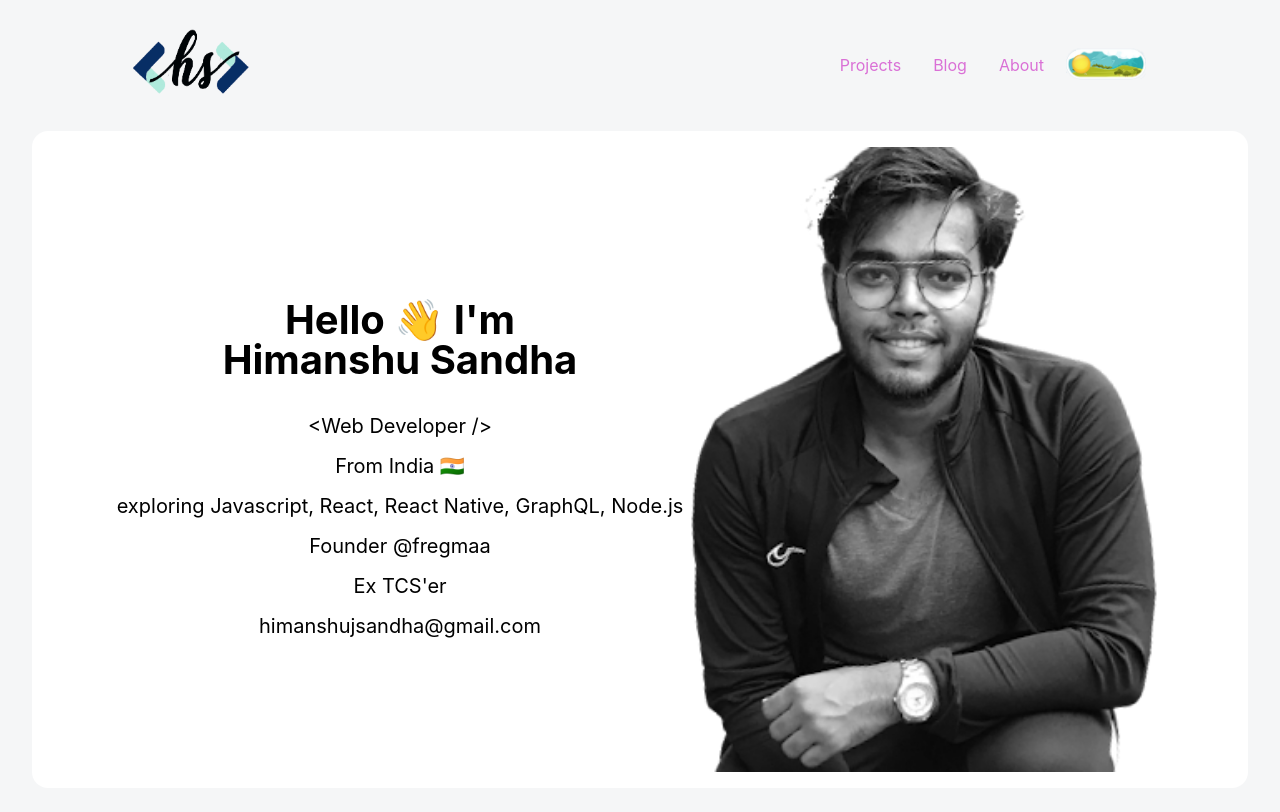
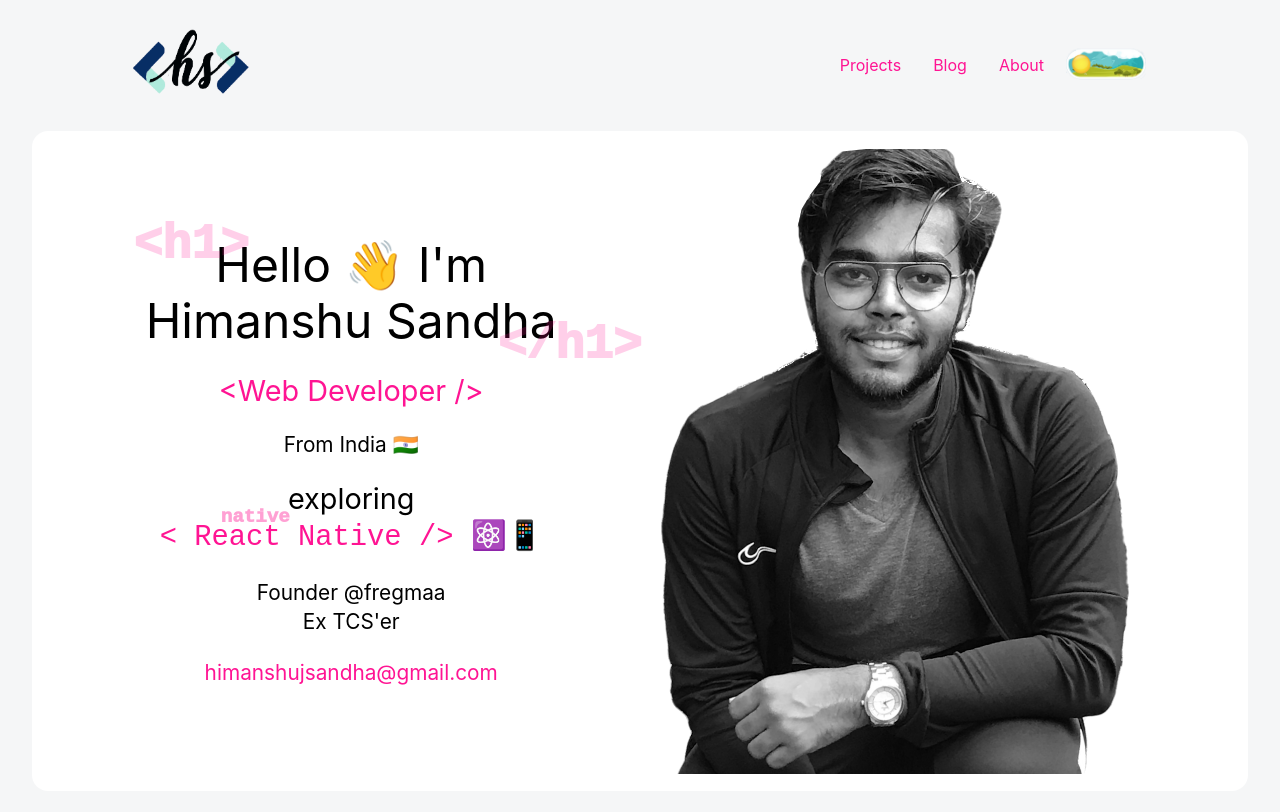
Before and after one commit to himanshusandha/himanshusandha.com, a React (Create React App) app: page / in a window 1280 px wide. Shown: the top 812 px of the page. Built offline with nearby package versions, Linux system fonts and the light colour scheme.

Commit message:
Updated UI for Intro.js component

```diff
--- a/src/components/Intro.js
+++ b/src/components/Intro.js
@@ -1,13 +1,48 @@
-import React from "react";
+import React, { useState, useEffect } from "react";
 import "../styles/components/Intro.css";
 import avtar from "../resources/avtar.png";
 
 function Intro() {
+  const exploringString = [
+    <code style={{ color: "var(--secondaryTextColor)" }}>
+      <div className="intro_content_lang_tag_up">{"JS"}</div>
+      {"{ Javascript() => {} }"}
+    </code>,
+    <code style={{ color: "var(--secondaryTextColor)" }}>
+      <div className="intro_content_lang_tag_up">{"useState"}</div>
+      {"< React /> ⚛️"}
+    </code>,
+    <code style={{ color: "var(--secondaryTextColor)" }}>
+      <div className="intro_content_lang_tag_up">{"native"}</div>
+      {"< React Native /> ⚛️📱"}
+    </code>,
+    <code style={{ color: "var(--secondaryTextColor)" }}>
+      <div className="intro_content_lang_tag_up">{"schema"}</div>
+      {"{ GraphQL } ✡️"}
+    </code>,
+    <code style={{ color: "var(--secondaryTextColor)" }}>
+      <div className="intro_content_lang_tag_up">{"server"}</div>
+      {"< Node.js /> 🌐"}
+    </code>,
+  ];
+
+  const [activeString, setActiveString] = useState(0);
+
+  useEffect(() => {
+    const interval = setInterval(() => {
+      setActiveString((activeString + 1) % exploringString.length);
+    }, 2500);
+    return () => {
+      clearInterval(interval);
+    };
+  }, [activeString, exploringString]);
+
   return (
     <React.Fragment>
       <div className="intro_base">
         <div className="intro_content">
-          <h1>
+          <div className="intro_content_name">
+            <div className="intro_content_tag_up">{"<h1>"}</div>
             Hello{" "}
             <span role="img" aria-label="wavingHand">
               👋
@@ -15,21 +50,25 @@ function Intro() {
             I'm
             <br />
             Himanshu Sandha
-          </h1>
-          {"<Web Developer />"}
-          <br />
+            <div className="intro_content_tag_down">{"</h1>"}</div>
+          </div>
+          <div className="intro_content_tech">{"<Web Developer />"}</div>
+          <div className="intro_content_location">
             From India{" "}
             <span role="img" aria-label="flagIndian">
               🇮🇳
             </span>
-          <br />
-          exploring Javascript, React, React Native, GraphQL, Node.js
-          <br />
+          </div>
+          <div className="intro_content_lang">
+            exploring <br />
+            {exploringString[activeString]}
+          </div>
+          <div className="intro_content_company">
             Founder @fregmaa
             <br />
             Ex TCS'er
-          <br />
-          himanshujsandha@gmail.com
+          </div>
+          <div className="intro_content_mail">himanshujsandha@gmail.com</div>
         </div>
         <img src={avtar} alt="avtar" className="intro_avtar" />
       </div>
--- a/src/index.css
+++ b/src/index.css
@@ -3,7 +3,7 @@ html {
   --primaryBackgroundColor: #f5f6f7;
   --primaryContainerBackgroundColor: #ffffff;
   --primaryTextColor: #000000;
-  --secondaryTextColor: #da70d6;
+  --secondaryTextColor: #ff1493;
   --fontBig: 1.25rem; /*20px*/
   --fontMedium: 1rem; /*16px*/
   --fontSmall: 0.875rem; /*14px*/
@@ -14,7 +14,7 @@ html.dark {
   --primaryBackgroundColor: #3c3c3c;
   --primaryContainerBackgroundColor: #252525;
   --primaryTextColor: #ffffff;
-  --secondaryTextColor: #da70d6;
+  --secondaryTextColor: #ff1493;
 }
 
 body {
--- a/src/styles/components/Intro.css
+++ b/src/styles/components/Intro.css
@@ -1,21 +1,19 @@
 .intro_base {
   display: flex;
   flex-direction: row;
-  justify-content: space-between;
+  justify-content: space-evenly;
   align-items: center;
   margin-left: 2rem;
   margin-right: 2rem;
   background-color: var(--primaryContainerBackgroundColor);
   padding: 1rem;
   border-radius: 1rem;
-  justify-content: center;
   flex-wrap: wrap;
+  word-break: break-word;
 }
 
 .intro_content {
   text-align: center;
-  font-size: var(--fontBig);
-  line-height: 2.5rem;
 }
 
 .intro_avtar {
@@ -24,3 +22,92 @@
   width: 30rem;
   max-width: 100%;
 }
+
+.intro_content_name {
+  font-size: 3rem;
+  line-height: 3.5rem;
+}
+
+.intro_content_tag_up {
+  position: relative;
+  bottom: -0.5rem;
+  left: -10rem;
+  opacity: 0.2;
+  color: var(--secondaryTextColor);
+  font-family: monospace;
+  line-height: 0%;
+  font-weight: 1000;
+}
+
+.intro_content_tag_down {
+  position: relative;
+  bottom: 0.3rem;
+  right: -22rem;
+  opacity: 0.2;
+  color: var(--secondaryTextColor);
+  font-family: monospace;
+  line-height: 0%;
+  font-weight: 1000;
+  max-width: fit-content;
+}
+
+.intro_content_tech {
+  margin-top: 1.5rem;
+  font-size: 1.8rem;
+  color: var(--secondaryTextColor);
+}
+
+.intro_content_location {
+  margin-top: 1.5rem;
+  font-size: 1.3rem;
+}
+
+.intro_content_lang {
+  margin-top: 1.5rem;
+  font-size: 1.8rem;
+  line-height: 2.2rem;
+}
+
+.intro_content_company {
+  margin-top: 1.5rem;
+  font-size: 1.3rem;
+  line-height: 1.8rem;
+}
+
+.intro_content_mail {
+  margin-top: 1.5rem;
+  font-size: 1.3rem;
+  color: var(--secondaryTextColor);
+}
+
+.intro_content_lang_tag_up {
+  position: relative;
+  left: -6rem;
+  opacity: 0.4;
+  font-family: monospace;
+  line-height: 0%;
+  font-weight: 1000;
+  font-size: 1.2rem;
+}
+
+@media only screen and (max-width: 768px) {
+  .intro_content_mail {
+    margin-bottom: 1.5rem;
+  }
+}
+
+@media only screen and (max-width: 482px) {
+  .intro_content_tag_down {
+    right: -15rem;
+  }
+
+  .intro_content_tag_up {
+    left: -7rem;
+  }
+}
+
+@media only screen and (max-width: 358px) {
+  .intro_content_tag_down {
+    right: -10rem;
+  }
+}
```
Also changed, not shown: src/resources/avtar.png. Lines whose indentation alone changed are shown as unchanged.
